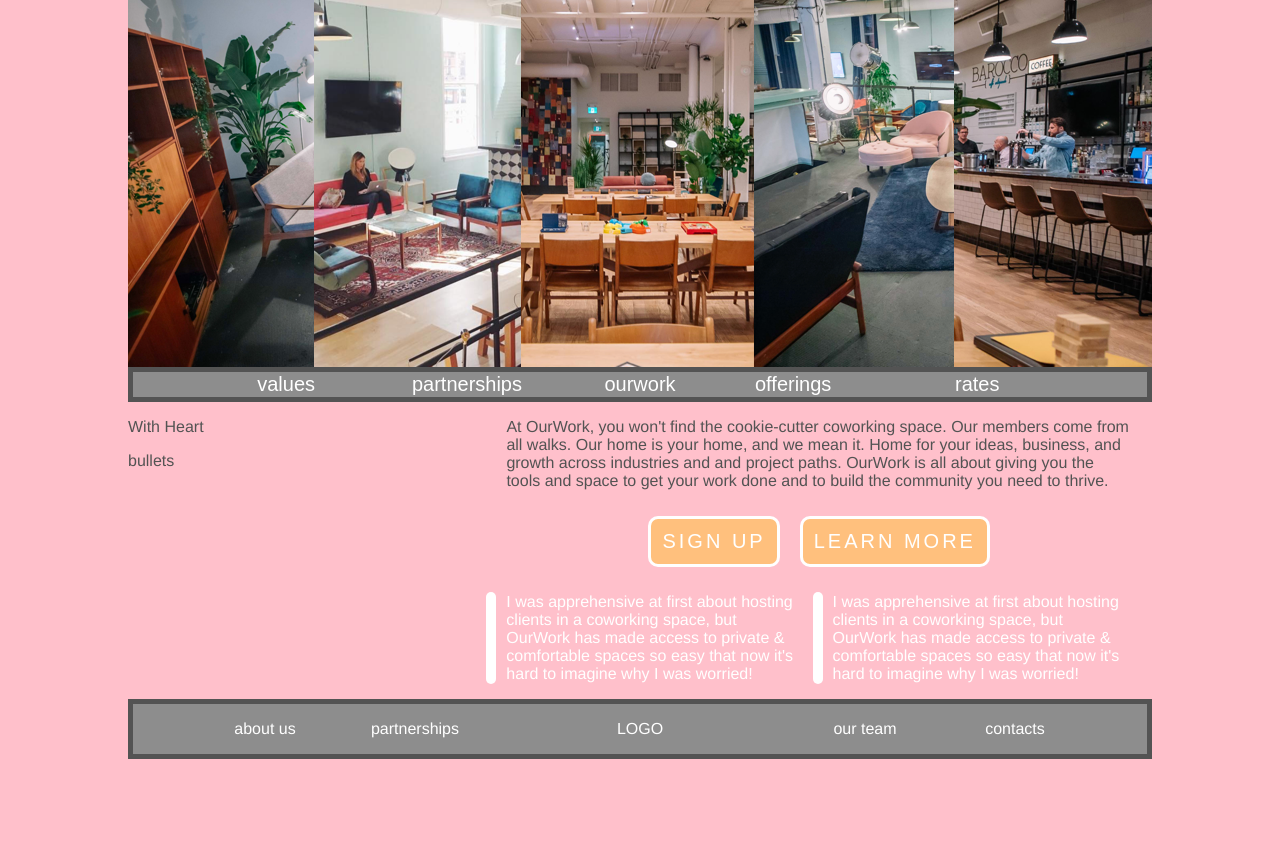
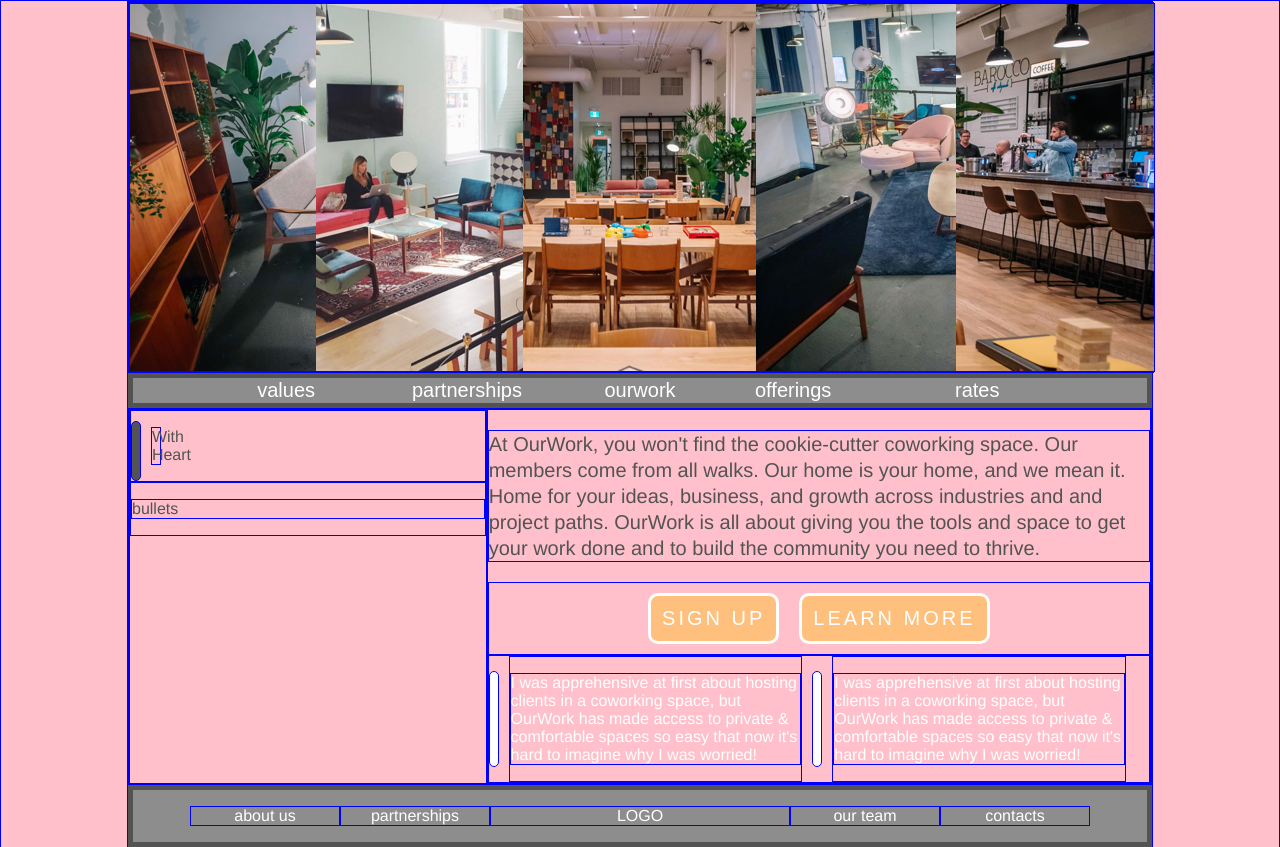
Before and after one commit to SlaterJamesSmith/co-working-project, a website built with webpack: page src/index.html in a window 1280 px wide. Before the commit the page ends 800 px from the top, so only its background shows below. Built offline with nearby package versions, Linux system fonts and the light colour scheme.

Commit message:
create left column styling

```diff
--- a/src/index.html
+++ b/src/index.html
@@ -16,8 +16,13 @@
 
 
       <div class="bullets">
-        <p>With Heart</p>
-        <p>bullets</p>
+        <div class="heart">
+          <div class="quote-bar-two"></div>
+          <p>With Heart</p>
+        </div>
+        <div class="bullets">
+          <p>bullets</p>
+        </div>
       </div>
 
       <div class="right-body">
--- a/src/sass/styles.scss
+++ b/src/sass/styles.scss
@@ -1,9 +1,9 @@
 $font-stack: Helvetica, sans-serif;
 $primary-font-color: #535353;
 
-// * {
-//   border: 1px solid blue;
-// }
+* {
+  border: 1px solid blue;
+}
 
 body {
   font: 100% $font-stack;
@@ -71,7 +71,8 @@ $menuBorder: #535353;
 }
 
 #description {
-  padding: 0 20px;
+  font-size: 20px;
+  line-height: 1.3em;
 }
 
 .contact-buttons {
@@ -102,3 +103,15 @@ $menuBorder: #535353;
   margin: 15px 0;
   border-radius: 20px;
 }
+
+.heart {
+  display: grid;
+  grid-template-columns: 9.891px 10px;;
+  grid-gap: 10px;
+}
+
+.quote-bar-two {
+  background-color: $menuBorder;
+  border-radius: 20px;
+  margin-top: 10px;
+}
```
